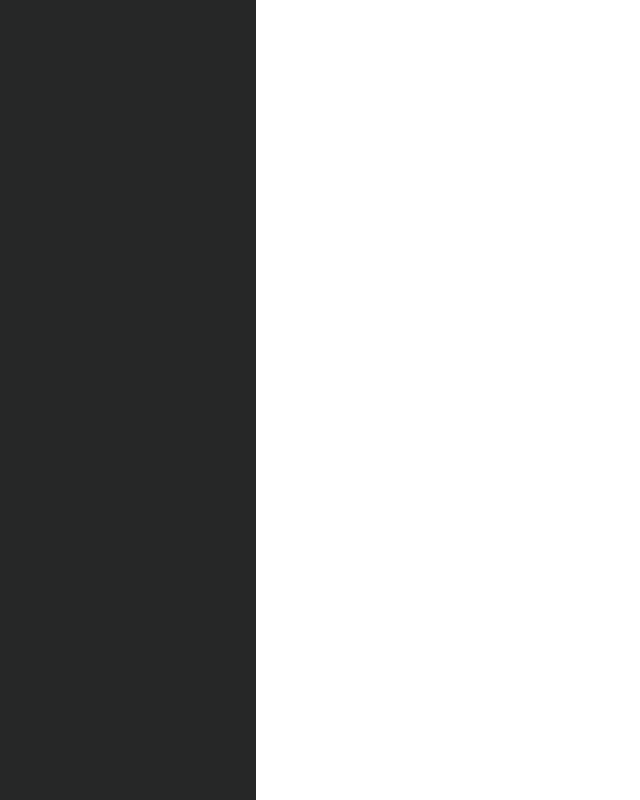
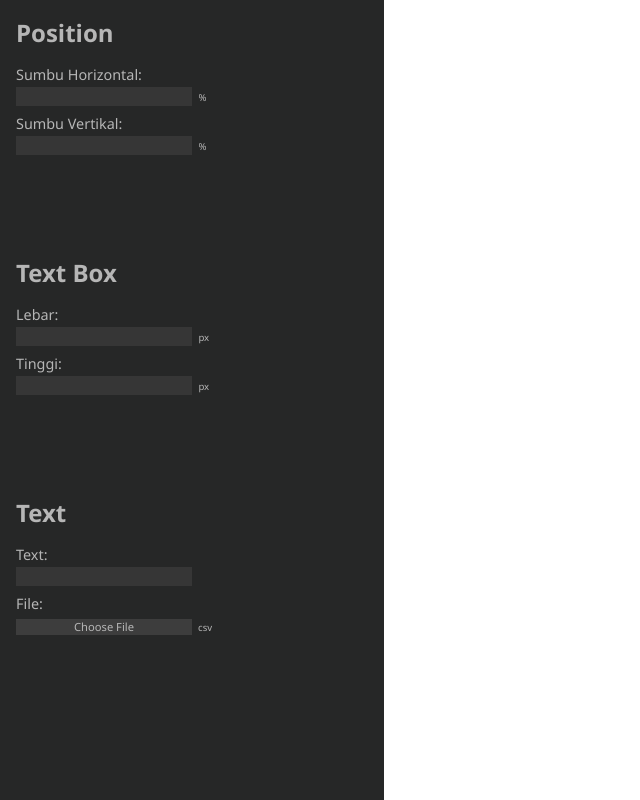
Before and after one commit to mukhamad-khusaini/Eazy-Certificate, a website: page static/index.html in a window 1280 px wide. Shown: the whole page, without its empty margins (0-640 px from the left). Drawn offline with Linux system fonts and the light colour scheme.

Commit message:
add functionality

```diff
--- a/static/index.html
+++ b/static/index.html
@@ -9,9 +9,50 @@
     </head>
     <body>
         <main>
-            <div class="editor"></div>
+            <div class="editor">
+                <div class="position">
+                    <h2>Position</h2>
+                    <div>
+                        <label for="x">Sumbu Horizontal:</label>
+                        <input type="number" name="x" id="x" /><span>%</span>
+                    </div>
+                    <div>
+                        <label for="y">Sumbu Vertikal:</label>
+                        <input type="number" name="y" id="y" /><span>%</span>
+                    </div>
+                </div>
+                <div class="boxText">
+                    <h2>Text Box</h2>
+                    <div>
+                        <label for="lebar">Lebar:</label>
+                        <input type="number" name="lebar" id="lebar" /><span>px</span>
+                    </div>
+                    <div>
+                        <label for="tinggi">Tinggi:</label>
+                        <input type="number" name="tinggi" id="tinggi" /><span>px</span>
+                    </div>
+                </div>
+                <div class="text">
+                    <h2>Text</h2>
+                    <div>
+                        <label for="text">Text:</label>
+                        <input type="text" name="text" id="text" />
+                    </div>
+                    <div>
+                        <label for="file">File:</label>
+                        <div class="choose" onclick="show()">Choose File</div>
+                        <input type="file" name="file" id="file" accept="text/csv" hidden /><span>csv</span>
+                    </div>
+                </div>
+            </div>
             <div class="img"></div>
-            <div class="blocker"></div>
+            <div class="blocker">
+                <div class="pointer">
+                    <div class="dotContainer">
+                        <span></span>
+                    </div>
+                </div>
+            </div>
         </main>
         <form action="" enctype="multipart/form-data">
             <input type="file" name="img" id="img" hidden />
--- a/static/main.css
+++ b/static/main.css
@@ -6,33 +6,189 @@
 
 main {
     width: 100%;
+    font-family: "Segoe UI", Tahoma, Geneva, Verdana, sans-serif;
 }
 
 main .editor {
-    width: 20%;
+    width: 30%;
     height: 100vh;
     background-color: rgb(38, 39, 39);
     position: fixed;
+    display: flex;
+    flex-direction: column;
+    padding: 1rem;
+}
+
+main .editor .position {
+    width: 100%;
+    height: 30vh;
+    color: rgb(182, 182, 182);
+}
+
+main .editor .position h2 {
+    margin-bottom: 1rem;
+}
+
+main .editor .position div {
+    margin-bottom: 0.5rem;
+}
+
+main .editor .position div span {
+    margin-left: 0.4rem;
+    font-size: 0.6rem;
+}
+
+main .editor .position div label {
+    font-size: 0.9rem;
+    display: block;
+}
+
+main .editor .position div input {
+    width: 50%;
+    padding: 2px;
+    outline: none;
+    border: none;
+    color: white;
+    background-color: rgb(54, 54, 54);
+}
+
+main .editor .position div input::-webkit-inner-spin-button {
+    appearance: none;
+}
+
+main .editor .boxText {
+    width: 100%;
+    height: 30vh;
+    color: rgb(182, 182, 182);
+}
+
+main .editor .boxText h2 {
+    margin-bottom: 1rem;
+}
+
+main .editor .boxText div {
+    margin-bottom: 0.5rem;
+}
+
+main .editor .boxText div span {
+    margin-left: 0.4rem;
+    font-size: 0.6rem;
+}
+
+main .editor .boxText div label {
+    font-size: 0.9rem;
+    display: block;
+}
+
+main .editor .boxText div input {
+    width: 50%;
+    padding: 2px;
+    outline: none;
+    border: none;
+    color: white;
+    background-color: rgb(54, 54, 54);
+}
+
+main .editor .boxText div input::-webkit-inner-spin-button {
+    appearance: none;
+}
+
+main .editor .text {
+    width: 100%;
+    height: 30vh;
+    color: rgb(182, 182, 182);
+}
+
+main .editor .text h2 {
+    margin-bottom: 1rem;
+}
+
+main .editor .text div {
+    margin-bottom: 0.5rem;
+}
+
+main .editor .text div label {
+    font-size: 0.9rem;
+    display: block;
+}
+
+main .editor .text div input {
+    width: 50%;
+    padding: 2px;
+    outline: none;
+    border: none;
+    color: white;
+    background-color: rgb(54, 54, 54);
+}
+
+main .editor .text div span {
+    margin-left: 0.2em;
+    font-size: 0.6rem;
+}
+
+main .editor .text div .choose {
+    display: inline-block;
+    margin-top: 0.4rem;
+    width: 50%;
+    height: 1rem;
+    font-size: 0.7rem;
+    background-color: rgb(61, 61, 61);
+    text-align: center;
+    cursor: pointer;
 }
 
 main .img {
-    width: 80%;
+    width: 70%;
     height: 100vh;
     display: flex;
     justify-content: center;
     align-items: center;
     position: relative;
-    margin-left: 20%;
+    margin-left: 30%;
 }
 
 main .blocker {
-    width: 80%;
+    width: 70%;
     height: 100%;
     position: absolute;
     top: 0;
     right: 0;
     z-index: 99;
     display: none;
+    align-items: center;
+    justify-content: center;
+}
+
+main .blocker .pointer {
+    position: relative;
+    width: 20rem;
+    height: 20rem;
+    background-color: aqua;
+    opacity: 0.6;
+}
+
+main .blocker .pointer .dotContainer {
+    display: inline-block;
+    position: absolute;
+    transform-origin: center center;
+    transform: translateX(0);
+    top: -0.6rem;
+    left: -5rem;
+    width: 10rem;
+    height: 1.4rem;
+    background-color: rgba(0, 0, 0, 0.267);
+}
+
+main .blocker .pointer .dotContainer span {
+    display: inline-block;
+    position: absolute;
+    top: 50%;
+    left: 50%;
+    transform: translate(-50%, -50%);
+    width: 4px;
+    aspect-ratio: 1;
+    background-color: black;
+    border-radius: 50%;
 }
 
 .draging {
--- a/static/main.js
+++ b/static/main.js
@@ -1,8 +1,31 @@
+// define variables
 const divImg = document.querySelector(".img");
 const div = document.querySelector(".editor");
 const inp = document.querySelector("form input");
 const blocker = document.querySelector(".blocker");
+const pointer = document.querySelector(".blocker .pointer");
+const dotC = document.querySelector(".blocker .dotContainer");
+const x = document.querySelector("#x");
+const y = document.querySelector("#y");
 
+// set default width & height
+let width = 0;
+let height = 0;
+
+// observe divImg
+let observer = new MutationObserver((ml, obs) => {
+    height = ml[0].addedNodes[0].height;
+    width = ml[0].addedNodes[0].width;
+
+    pointer.style.width = width + "px";
+    pointer.style.height = height + "px";
+
+    observer.disconnect();
+});
+
+observer.observe(divImg, { childList: true });
+
+// event handling
 divImg.addEventListener("dragover", function (e) {
     e.preventDefault();
 });
@@ -11,19 +34,21 @@ divImg.addEventListener("drop", function (e) {
     e.preventDefault();
 
     this.classList.remove("draging");
+
     let file = new FileReader();
 
     file.readAsDataURL(e.dataTransfer.files[0]);
 
     file.onload = () => {
-        console.log(file);
         let ele = document.createElement("img");
         ele.setAttribute("src", file.result);
+        ele.setAttribute("id", "imga");
         ele.setAttribute("style", "width: 40%");
+
         divImg.appendChild(ele);
     };
 
-    blocker.style.display = "block";
+    blocker.style.display = "flex";
 });
 
 divImg.addEventListener("dragenter", function () {
@@ -36,6 +61,10 @@ divImg.addEventListener("dragleave", function () {
 
 divImg.addEventListener("click", function () {
     inp.click();
+});
+
+divImg.addEventListener("change", function (e) {
+    console.log(this);
 });
 
 inp.addEventListener("change", function () {
@@ -51,5 +80,25 @@ inp.addEventListener("change", function () {
         divImg.appendChild(ele);
     };
 
-    blocker.style.display = "block";
+    blocker.style.display = "flex";
 });
+
+let digit = [];
+
+x.addEventListener("keydown", (e) => {
+    if (e.code[0] === "D") {
+        digit.push(parseInt(e.key));
+        if (parseInt(digit.join("")) <= 200) {
+            dotC.style.transform = `translateX(${parseInt(digit.join(""))}%)`;
+        }
+    } else if (e.code === "Backspace") {
+        digit.pop();
+    }
+});
+
+// trigger upload file csv
+const choose = document.getElementById("file");
+
+function show() {
+    choose.click();
+}
```
